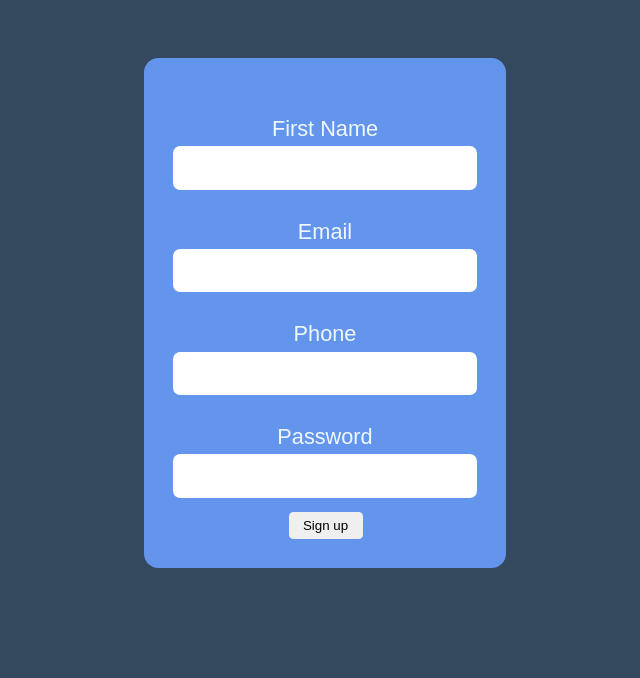
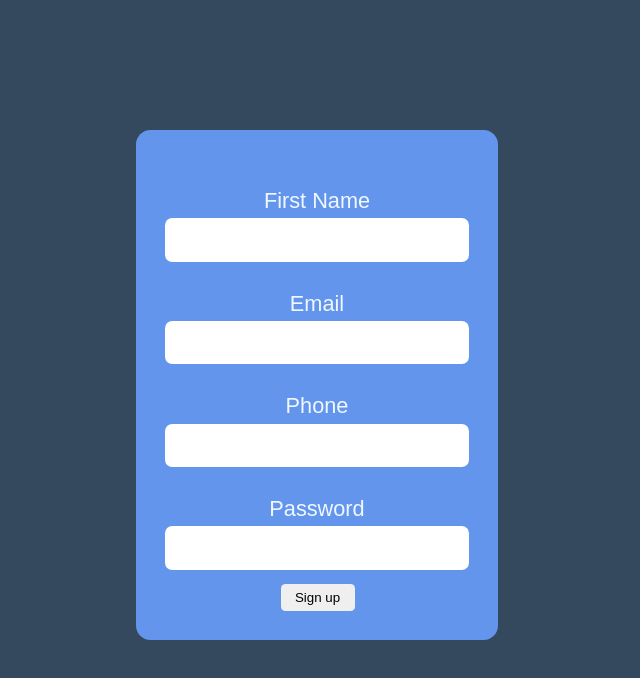
Before and after one commit to mgitdeep/techv-project, a React (Create React App) app: page / in a window 1280 px wide. Shown: the top 678 px of the page, without its empty margins (323-963 px from the left). Built offline with nearby package versions, Linux system fonts and the light colour scheme.

Commit message:
Signup Form with Multiple useStates!
- Here we've used 4 useStates to handle 4 inputs data. But it's not a great approach

- See the next commit what we've done!

```diff
--- a/src/App.css
+++ b/src/App.css
@@ -3,8 +3,9 @@ html {
   }
 
   body {
-    min-height: 100vh;
-    width: 100vw;
+    min-height: 100;
+    width: 100;
+    margin-top: 80px;
     background-color: #34495e;
     /* display: flex;
     justify-content: center;
--- a/src/components/forms/MultipleInputs.js
+++ b/src/components/forms/MultipleInputs.js
@@ -11,10 +11,10 @@ const MultipleInputs = () => {
     const submitForm = (e) => {
         e.preventDefault();
 
-        const newEntry = { name: fname, email: emaill, phone: phonee, password: pswd}
+        const newEntry = { name: fname, email: emaill, phone: phonee, password: pswd, id: new Date().getTime().toString()}
 
         setAllEntry([ ...allEntry, newEntry]);
-        console.log();
+        console.log(allEntry);
     }
   return (
     <>
@@ -46,18 +46,20 @@ const MultipleInputs = () => {
             <button type='submit'>Sign up</button>
         </form>
 
-        {/* <div>
+        <div>
             {
                 allEntry.map((curElm) => {
+                    const [name, email, id] = curElm                            // Array Destructuring
                     return (
-                        <div className='showDataStyle'>         NOT WORKING!
-                            <p>{curElm.name}</p>
-                            <p>{curElm.pswd}</p>
+                        <div className='showDataStyle' key={id}>
+                            {/* <p>{curElm.name}</p> */}
+                            <p>{name}</p>
+                            <p>{email}</p>
                         </div>
                     )
                 })
             }
-        </div> */}
+        </div>
     </>
   )
 }
```
